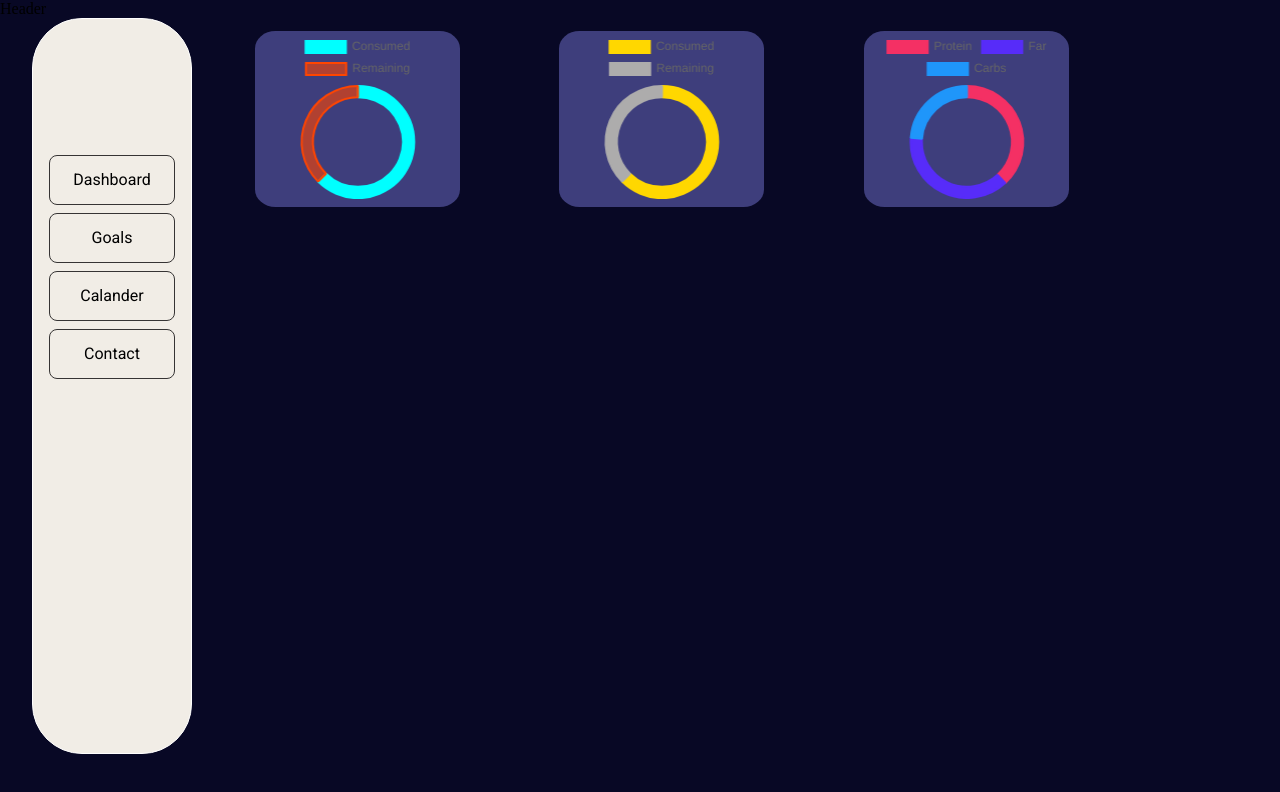
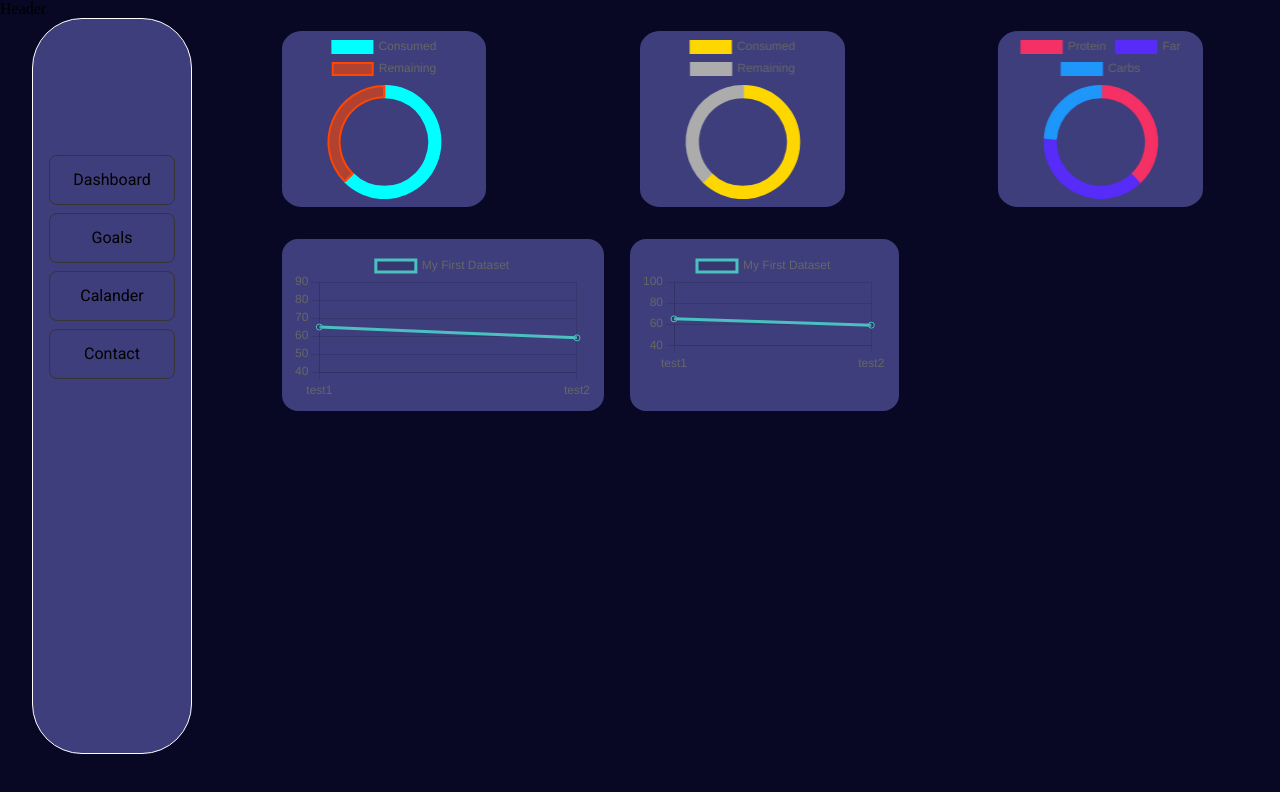
Before and after one commit to resche-b/Fitness-Activity-Tracker, a React (Create React App) app in the folder fitness-activity-tracker/: page / in a window 1280 px wide. Shown: the top 792 px of the page. Built offline with nearby package versions, Linux system fonts and the light colour scheme.

Commit message:
two secondary graphs

```diff
--- a/fitness-activity-tracker/src/Dashboard.css
+++ b/fitness-activity-tracker/src/Dashboard.css
@@ -3,7 +3,7 @@
   display: flex;
   flex-direction: row; /* Align elements in a row */
   justify-content: space-around; /* Optional: add space between elements */
-  width: 85%;
+  width: 100%;
   height: 25%;
   border-radius: 5vh;
 
@@ -33,21 +33,26 @@
     align-items: center;
     border-radius: 10%;
 }
-.date-range {
-  list-style-type: none;
-  padding-top: 1.5vh;
-  padding-left: 1vw;
-  margin: 0;
+
+.secondary-row {
+  display: flex;
+  flex-direction: row;
 }
 
-/* .date-range2 {
-    list-style-type: none;
-    padding-left: 2vw;
-    margin-bottom: 2vh;
-    margin: 0;
-} */
+.step-tracker-main {
+  background-color: rgb(62, 62, 124);
+  border-radius: 2vh;
+  width: 30%;
+  padding: 1%;
+  margin-left: 6vw;
+  margin-top: 4vh;
+}
 
-.date-range-items {
-    display: inline-block;
-      margin-right: 20px; /* Add space between items */
+.weight-tracker-main {
+  background-color: rgb(62, 62, 124);
+  border-radius: 2vh;
+  width: 25%;
+  padding: 1%;
+  margin-left: 2vw;
+  margin-top: 4vh;
 }
--- a/fitness-activity-tracker/src/Dashboard.js
+++ b/fitness-activity-tracker/src/Dashboard.js
@@ -2,26 +2,36 @@ import React from "react";
 import WaterTracker from "./WaterTracker";
 import SleepTracker from "./SleepTracker";
 import CaloriesTracker from "./CaloriesTracker";
+import StepTracker from "./StepTracker";
 import "./Dashboard.css";
+import WeightTracker from "./WeightTracker";
 
 const Dashboard = () => {
   return (
+    <div>
       <div className="trackers">
         <div className="specific-tracker-main">
           <div className="specific-tracker">
             <WaterTracker />
           </div>
-
         </div>
         <div className="specific-tracker-main">
           <div className="specific-tracker">
             <SleepTracker />
           </div>
-
         </div>
         <div className="calories-tracker-main">
           <div className="calories-tracker">
-        <CaloriesTracker/>
+            <CaloriesTracker />
+          </div>
+        </div>
+      </div>
+      <div className="secondary-row">
+        <div className="step-tracker-main">
+          <StepTracker />
+        </div>
+        <div className="weight-tracker-main">
+          <WeightTracker/>
         </div>
       </div>
     </div>
--- a/fitness-activity-tracker/src/Sidebar.css
+++ b/fitness-activity-tracker/src/Sidebar.css
@@ -1,7 +1,7 @@
 @import url('https://fonts.googleapis.com/css2?family=Roboto:wght@400;500;700&display=swap');
 
 .sidebar {
-    background-color: #F1EDE6;
+    background-color: rgb(62, 62, 124);
     color: black;
     width: 12.5%;
     height: 92vh;
--- /dev/null
+++ b/fitness-activity-tracker/src/StepTracker.js
@@ -0,0 +1,46 @@
+import React, { useEffect, useRef } from "react";
+import Chart from "chart.js/auto";
+import { useState } from "react";
+
+const StepTracker = () => {
+  const chartRef = useRef(null);
+  const chartInstance = useRef(null);
+  const [steps, setSteps] = useState(5);
+
+  useEffect(() => {
+    if (chartInstance.current) {
+      chartInstance.current.destroy();
+    }
+
+    const myChartRef = chartRef.current.getContext("2d");
+    chartInstance.current = new Chart(myChartRef, {
+      type: "line",
+      data: {
+        labels: ['test1','test2'],
+        datasets: [
+          {
+            label: "My First Dataset",
+            data: [65, 59, 80, 81, 56, 55, 40],
+            fill: false,
+            borderColor: "rgb(75, 192, 192)",
+            tension: 0.1,
+          },
+        ],
+      },
+    });
+
+    return () => {
+      if (chartInstance.current) {
+        chartInstance.current.destroy();
+      }
+    };
+  }, []);
+
+  return (
+    <div>
+      <canvas ref={chartRef} />
+    </div>
+  );
+};
+
+export default StepTracker;
--- /dev/null
+++ b/fitness-activity-tracker/src/WeightTracker.js
@@ -0,0 +1,46 @@
+import React, { useEffect, useRef } from "react";
+import Chart from "chart.js/auto";
+import { useState } from "react";
+
+const WeightTracker = () => {
+  const chartRef = useRef(null);
+  const chartInstance = useRef(null);
+  const [weight, setWeight] = useState(5);
+
+  useEffect(() => {
+    if (chartInstance.current) {
+      chartInstance.current.destroy();
+    }
+
+    const myChartRef = chartRef.current.getContext("2d");
+    chartInstance.current = new Chart(myChartRef, {
+      type: "line",
+      data: {
+        labels: ['test1','test2'],
+        datasets: [
+          {
+            label: "My First Dataset",
+            data: [65, 59, 80, 81, 56, 55, 40],
+            fill: false,
+            borderColor: "rgb(75, 192, 192)",
+            tension: 0.1,
+          },
+        ],
+      },
+    });
+
+    return () => {
+      if (chartInstance.current) {
+        chartInstance.current.destroy();
+      }
+    };
+  }, []);
+
+  return (
+    <div>
+      <canvas ref={chartRef} />
+    </div>
+  );
+};
+
+export default WeightTracker;
```
Lines whose indentation alone changed are shown as unchanged.
